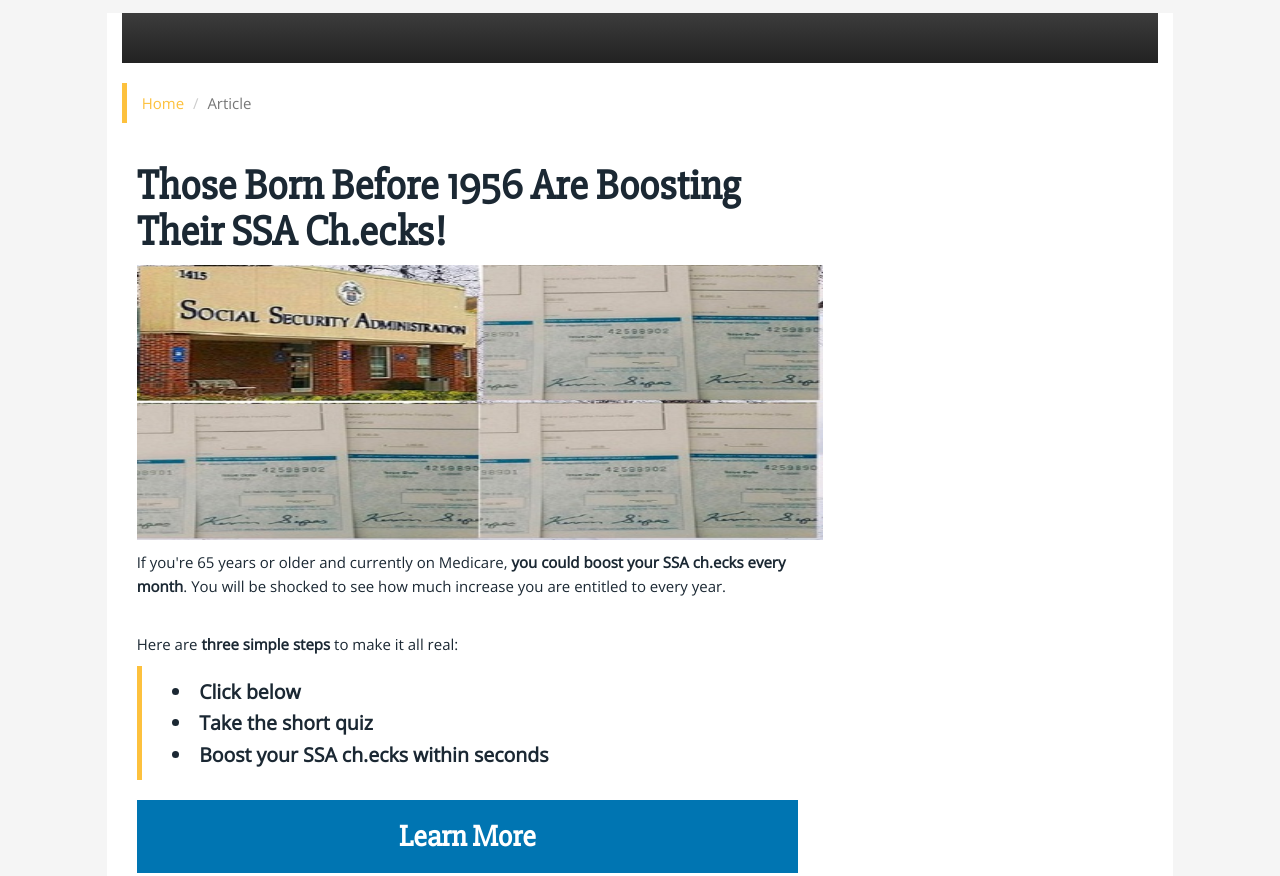
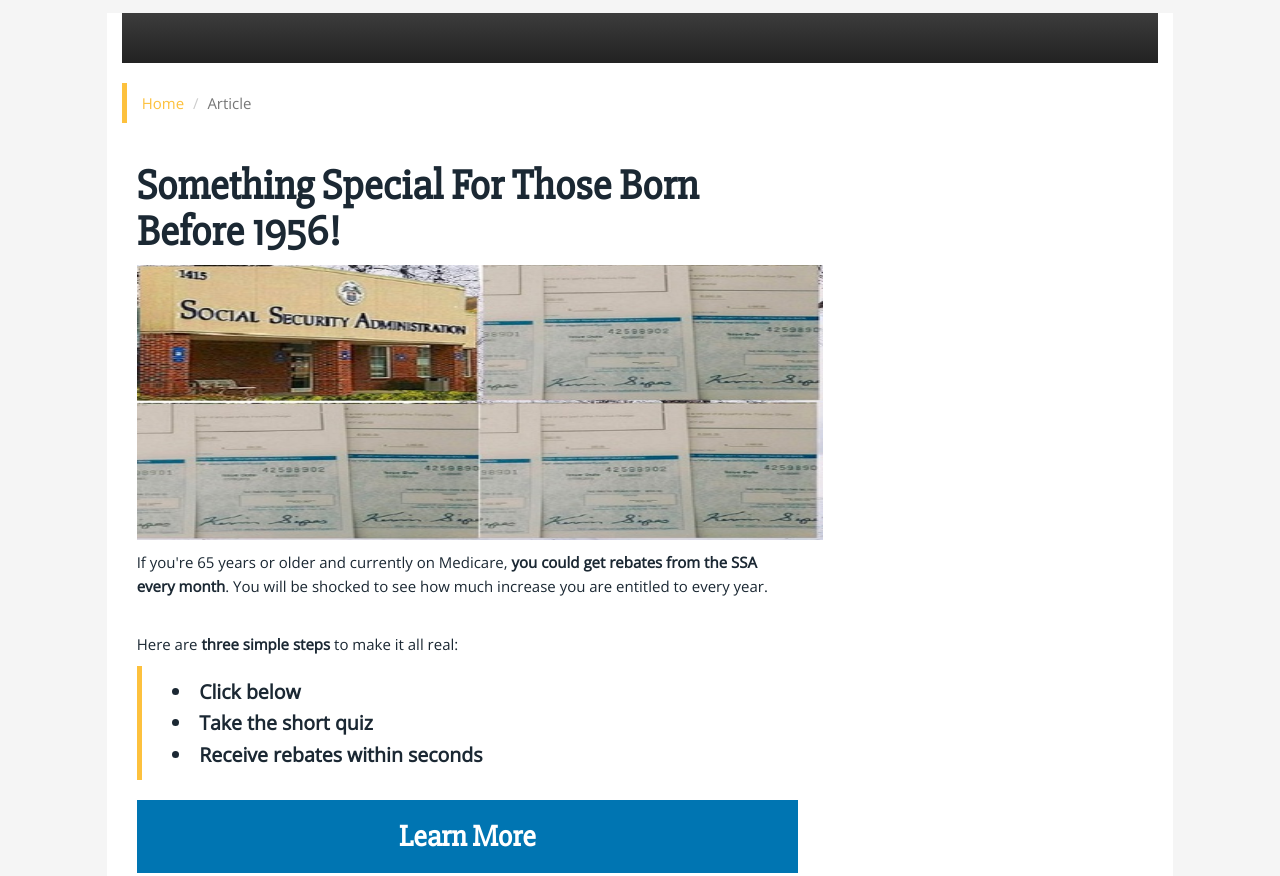
Before and after one commit to cnuenmin/cnuenmin.github.io, a plain HTML site: page index.html in a window 1280 px wide. Shown: the top 876 px of the page. Drawn offline with nearby package versions, Linux system fonts and the light colour scheme; a web font is replaced by a local one.

Commit message:
fgfg
fgfg

```diff
--- a/index.html
+++ b/index.html
@@ -39,18 +39,18 @@
 
 
     <div class='article col-md-8'>
-      <h1>Those Born Before 1956 Are Boosting Their SSA Ch.ecks!</h1>
+      <h1>Something Special For Those Born Before 1956!</h1>
 
       <p><img class='homepic_1' src="images/1211.jpg" alt=""></p>
 
       <div class="left_content">
-      <p>If you're 65 years or older and currently on Medicare, <strong>you could boost your SSA ch.ecks every month</strong>. You will be shocked to see how much increase you are entitled to every year.<br /><br />
+      <p>If you're 65 years or older and currently on Medicare, <strong>you could get rebates from the SSA every month</strong>. You will be shocked to see how much increase you are entitled to every year.<br /><br />
 
       <p class="break cancel"> Here are <strong>three simple steps</strong> to make it all real:</p>
         <blockquote>
           <li>Click below</li>
           <li>Take the short quiz</li>
-          <li>Boost your SSA ch.ecks within seconds</li>
+          <li>Receive rebates within seconds</li>
         </blockquote>
 
 
```
